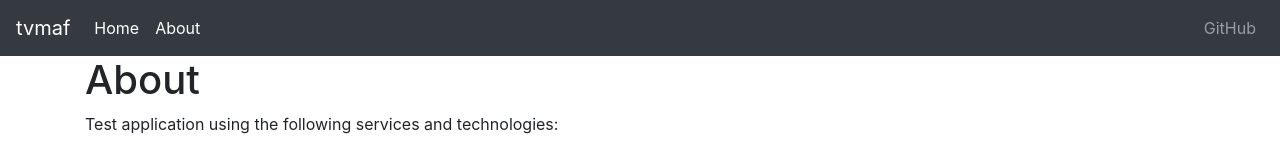
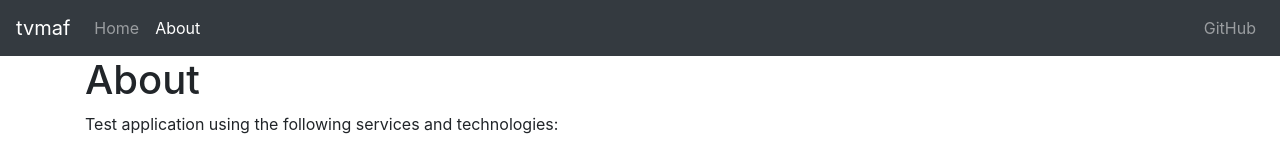
Before and after one commit to jamiecon/tvmaf, a React (Create React App) app in the folder web_frontend/: page /about in a window 1280 px wide. Shown: the top 156 px of the page. Built offline with nearby package versions, Linux system fonts and the light colour scheme.

Commit message:
Change header link colours when the page is active

```diff
--- a/web_frontend/src/components/common/Header.js
+++ b/web_frontend/src/components/common/Header.js
@@ -13,10 +13,10 @@ export function HeaderBar(props) {
             <div class="collapse navbar-collapse" id="navbarsExampleDefault">
                 <ul class="navbar-nav mr-auto">
                     <li class="nav-item">
-                        <NavLink className="nav-link" to="/">Home</NavLink>
+                        <NavLink className="nav-link" to="/" exact activeClassName="active">Home</NavLink>
                     </li>
                     <li class="nav-item">
-                        <NavLink className="nav-link" to="/about">About</NavLink>
+                        <NavLink className="nav-link" to="/about" activeClassName="active">About</NavLink>
                     </li>
                 </ul>
                 <ul class="navbar-nav">
```
